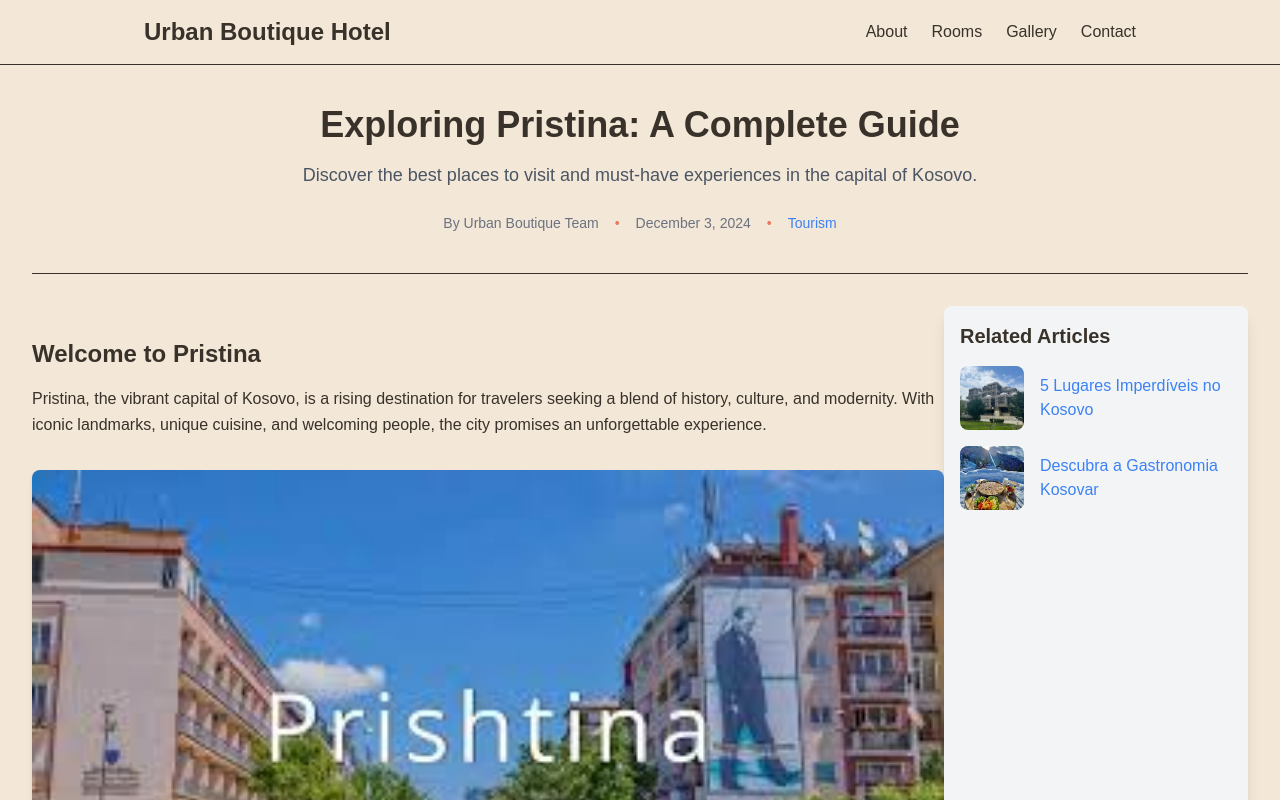
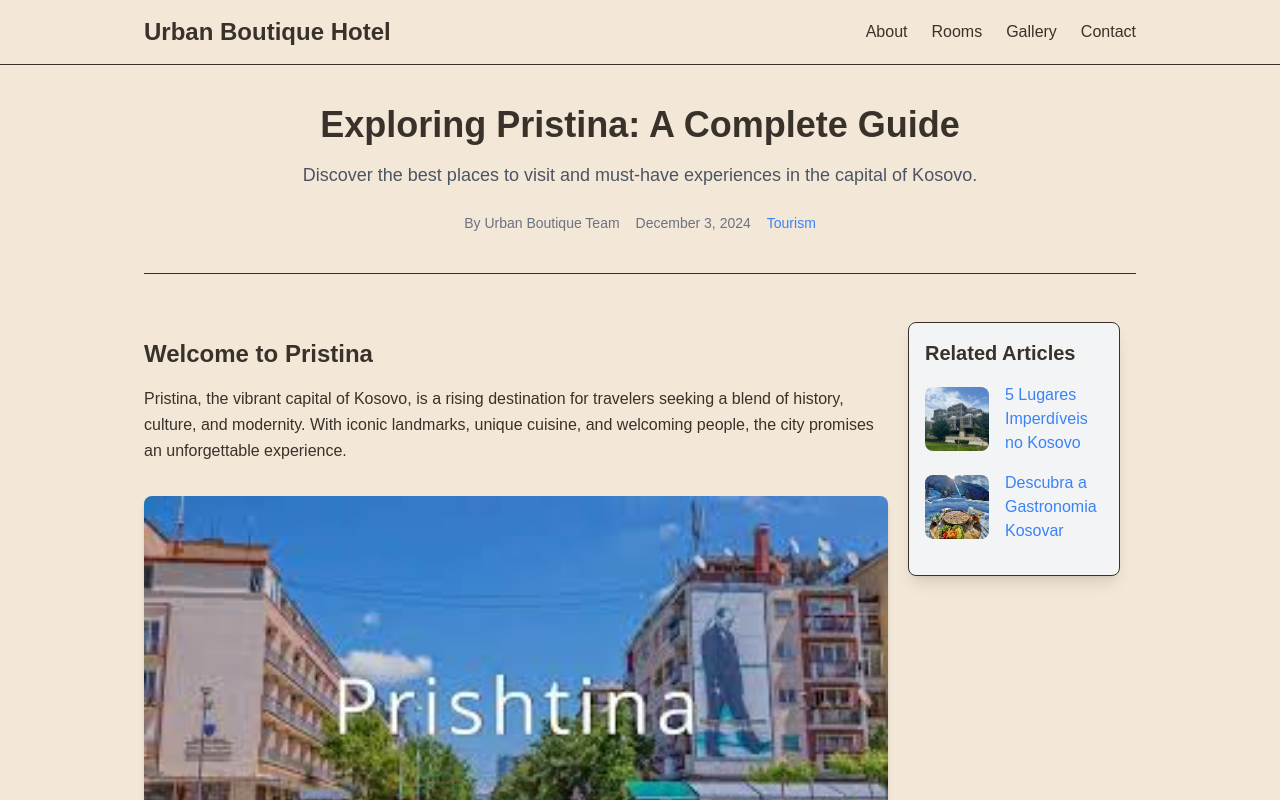
Before and after one commit to i-Moe/urban-boutique, a React (Create React App) app: page /blog/exploring-pristina in a window 1280 px wide. Shown: the top 800 px of the page. Built offline with nearby package versions, Linux system fonts and the light colour scheme.

Commit message:
improvement for layout of blog

```diff
--- a/src/blogcomponents/BlogHeader.js
+++ b/src/blogcomponents/BlogHeader.js
@@ -14,7 +14,30 @@ const BlogHeader = ({ title, subtitle, author, date, category }) => {
         {/* Subtítulo do artigo */}
         <p className="mt-4 text-lg text-gray-600">{subtitle}</p>
         {/* Metadados */}
-        <div className="mt-6 flex justify-center space-x-4 text-sm text-gray-500">
+
+        <div className="mt-6 flex flex-col items-center space-y-2 text-sm text-gray-500 sm:flex-row sm:justify-center sm:space-x-4 sm:space-y-0">
+          <span className="before:content-['•'] before:mr-1 after:content-['•'] after:ml-1 sm:before:content-none sm:after:content-none">
+            <a
+              href={`/blog/author/${author.toLowerCase().replace(" ", "-")}`}
+              className="hover:underline"
+            >
+              {`By ${author}`}
+            </a>
+          </span>
+          <span className="before:content-['•'] before:mr-1 after:content-['•'] after:ml-1 sm:before:content-none sm:after:content-none">
+            {formatDate(date)}
+          </span>
+          <span className="before:content-['•'] before:mr-1 after:content-['•'] after:ml-1 sm:before:content-none sm:after:content-none">
+            <a
+              href={`/blog/category/${category.toLowerCase()}`}
+              className="text-blue-500 hover:underline"
+            >
+              {category}
+            </a>
+          </span>
+        </div>
+
+        {/* <div className="mt-6 flex justify-center space-x-4 text-sm text-gray-500">
           <span>
             <a href={`/blog/author/${author.toLowerCase().replace(" ", "-")}`} className="hover:underline">
               {`By ${author}`}
@@ -28,7 +51,7 @@ const BlogHeader = ({ title, subtitle, author, date, category }) => {
               {category}
             </a>
           </span>
-        </div>
+        </div> */}
       </div>
     </header>
   );
--- a/src/blogcomponents/BlogSideBar.js
+++ b/src/blogcomponents/BlogSideBar.js
@@ -3,7 +3,7 @@ import { Link } from "react-router-dom";
 
 const BlogSideBar = ({ relatedArticles }) => {
   return (
-    <aside className="w-full lg:w-1/4 bg-gray-100 rounded-lg shadow-lg p-4">
+    <aside className="w-full bg-gray-100 border border-choco rounded-lg shadow-lg p-4">
       <h3 className="text-xl font-bold mb-4">Related Articles</h3>
       <ul>
         {relatedArticles.map((article, index) => (
--- a/src/pages/BlogListPage.js
+++ b/src/pages/BlogListPage.js
@@ -20,7 +20,7 @@ const BlogListPage = () => {
   const paginate = (pageNumber) => setCurrentPage(pageNumber);
 
   return (
-    <div className="container mx-auto px-4">
+    <div className="container-max-w-5xl">
       <h1 className="text-4xl font-bold text-center my-8">Blog</h1>
       <div className="grid grid-cols-1 md:grid-cols-2 lg:grid-cols-3 gap-6">
         {currentArticles.map((article) => (
--- a/src/pages/BlogPage.js
+++ b/src/pages/BlogPage.js
@@ -22,7 +22,7 @@ const BlogPage = ({ article }) => {
         date={article.date}
       />
 
-      <div className="container mx-auto px-4 lg:px-8">
+      <div className="container-max-w-5xl">
         {/* Cabeçalho */}
         <BlogHeader
           title={article.title}
@@ -31,14 +31,28 @@ const BlogPage = ({ article }) => {
           date={article.date}
           category={article.category}
         />
+
         <div className="flex flex-col lg:flex-row mt-8">
-          {/* Conteúdo principal */}
+          {/* Main Content */}
           <main className="w-full lg:w-3/4">
             <BlogContent content={article.content} />
           </main>
-          {/* Barra lateral */}
-          <BlogSideBar relatedArticles={article.relatedArticles} />
+
+          {/* Sidebar */}
+          <aside className="w-full lg:w-1/4 lg:sticky lg:top-16 max-h-[calc(100vh-48px)] min-h-[200px] overflow-auto py-4 sm:p-4 lg:py-4 lg:pl-5">
+            <BlogSideBar relatedArticles={article.relatedArticles} />
+          </aside>
         </div>
+
+        {/* <div className="flex flex-col lg:flex-row mt-8"> */}
+        {/* Conteúdo principal */}
+        {/* <main className="w-full lg:w-3/4">
+            <BlogContent content={article.content} />
+          </main> */}
+        {/* Barra lateral */}
+        {/* <BlogSideBar relatedArticles={article.relatedArticles} />
+        </div> */}
+
         {/* Rodapé */}
         <BlogFooter />
       </div>
```
